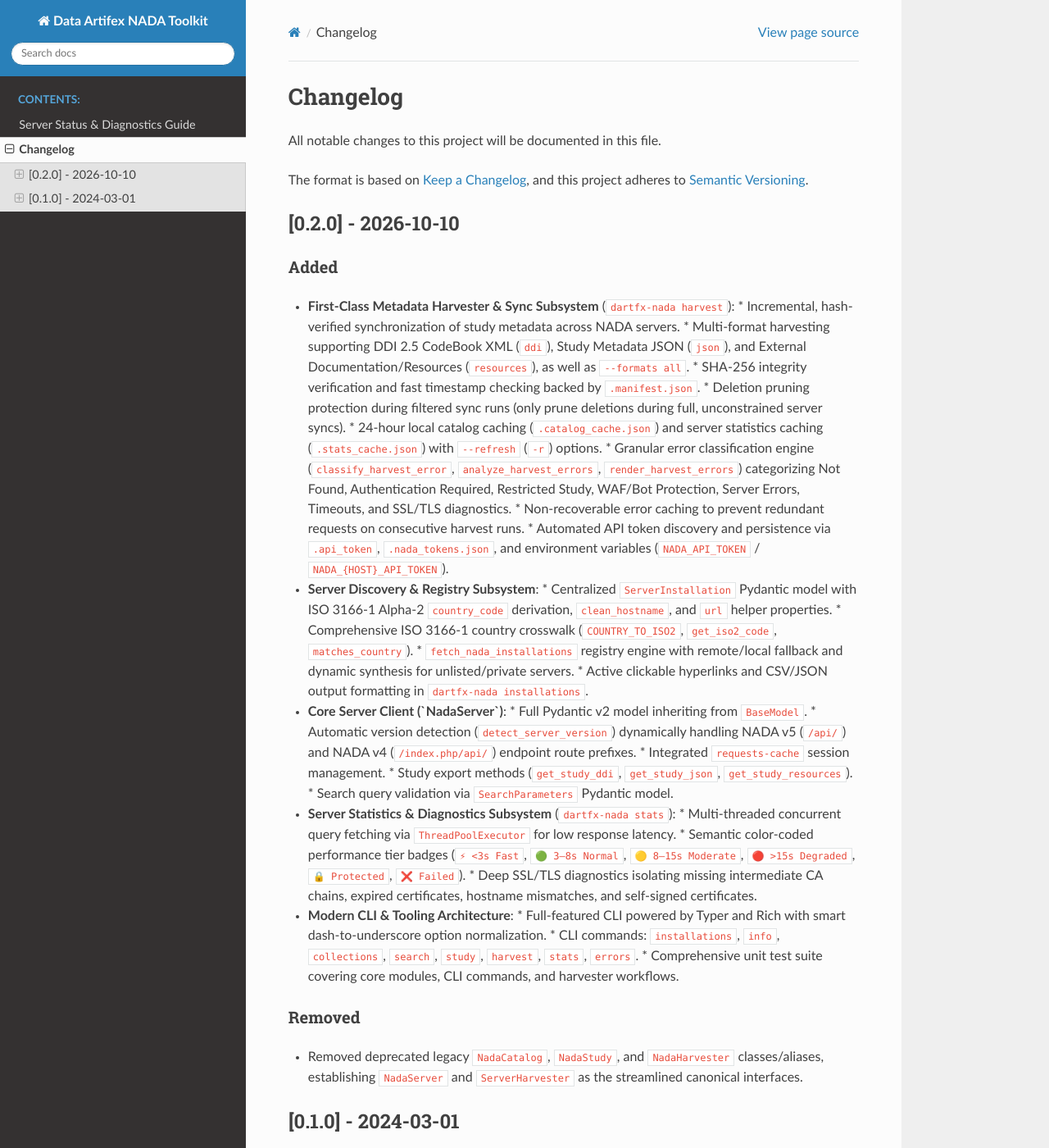
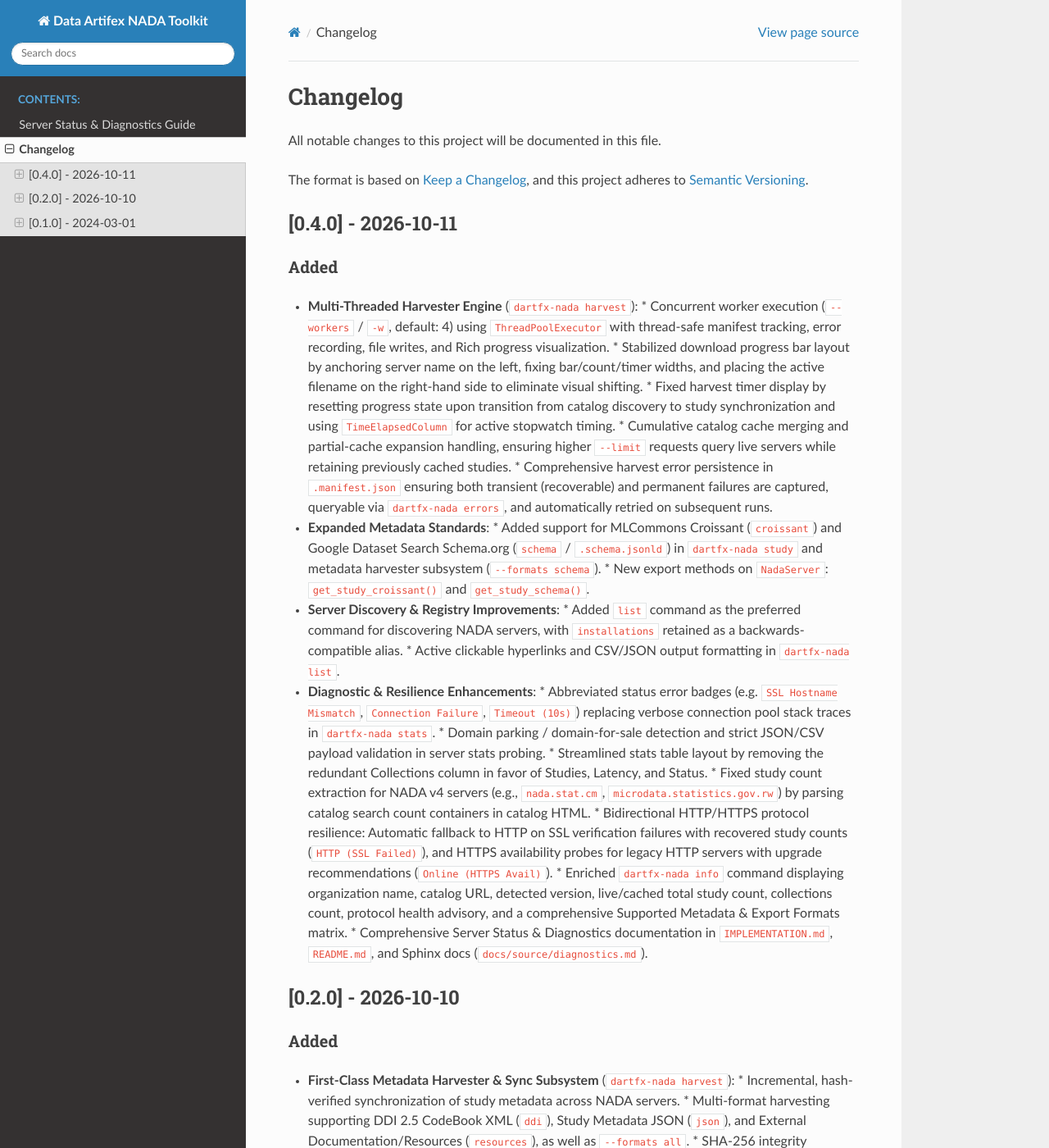
Before and after one commit to DataArtifex/nada-toolkit, a Sphinx documentation site: the page built from docs/source/changelog.rst, in a window 1280 px wide and 1400 px high. Shown: the whole window at 82% size. Built offline with Sphinx 7.4.7 and the Read the Docs theme 3.1.0, drawn with Linux system fonts in a browser that asks for light colours.

Commit message:
chore: bump version to 0.4.0 and add CLI --version support

```diff
--- a/docs/source/changelog.rst
+++ b/docs/source/changelog.rst
@@ -5,6 +5,33 @@ All notable changes to this project will be documented in this file.
 
 The format is based on `Keep a Changelog <https://keepachangelog.com/en/1.0.0/>`_,
 and this project adheres to `Semantic Versioning <https://semver.org/spec/v2.0.0.html>`_.
+
+[0.4.0] - 2026-10-11
+--------------------
+
+Added
+~~~~~
+
+* **Multi-Threaded Harvester Engine** (``dartfx-nada harvest``):
+  * Concurrent worker execution (``--workers`` / ``-w``, default: 4) using ``ThreadPoolExecutor`` with thread-safe manifest tracking, error recording, file writes, and Rich progress visualization.
+  * Stabilized download progress bar layout by anchoring server name on the left, fixing bar/count/timer widths, and placing the active filename on the right-hand side to eliminate visual shifting.
+  * Fixed harvest timer display by resetting progress state upon transition from catalog discovery to study synchronization and using ``TimeElapsedColumn`` for active stopwatch timing.
+  * Cumulative catalog cache merging and partial-cache expansion handling, ensuring higher ``--limit`` requests query live servers while retaining previously cached studies.
+  * Comprehensive harvest error persistence in ``.manifest.json`` ensuring both transient (recoverable) and permanent failures are captured, queryable via ``dartfx-nada errors``, and automatically retried on subsequent runs.
+* **Expanded Metadata Standards**:
+  * Added support for MLCommons Croissant (``croissant``) and Google Dataset Search Schema.org (``schema`` / ``.schema.jsonld``) in ``dartfx-nada study`` and metadata harvester subsystem (``--formats schema``).
+  * New export methods on ``NadaServer``: ``get_study_croissant()`` and ``get_study_schema()``.
+* **Server Discovery & Registry Improvements**:
+  * Added ``list`` command as the preferred command for discovering NADA servers, with ``installations`` retained as a backwards-compatible alias.
+  * Active clickable hyperlinks and CSV/JSON output formatting in ``dartfx-nada list``.
+* **Diagnostic & Resilience Enhancements**:
+  * Abbreviated status error badges (e.g. ``SSL Hostname Mismatch``, ``Connection Failure``, ``Timeout (10s)``) replacing verbose connection pool stack traces in ``dartfx-nada stats``.
+  * Domain parking / domain-for-sale detection and strict JSON/CSV payload validation in server stats probing.
+  * Streamlined stats table layout by removing the redundant Collections column in favor of Studies, Latency, and Status.
+  * Fixed study count extraction for NADA v4 servers (e.g., ``nada.stat.cm``, ``microdata.statistics.gov.rw``) by parsing catalog search count containers in catalog HTML.
+  * Bidirectional HTTP/HTTPS protocol resilience: Automatic fallback to HTTP on SSL verification failures with recovered study counts (``HTTP (SSL Failed)``), and HTTPS availability probes for legacy HTTP servers with upgrade recommendations (``Online (HTTPS Avail)``).
+  * Enriched ``dartfx-nada info`` command displaying organization name, catalog URL, detected version, live/cached total study count, collections count, protocol health advisory, and a comprehensive Supported Metadata & Export Formats matrix.
+  * Comprehensive Server Status & Diagnostics documentation in ``IMPLEMENTATION.md``, ``README.md``, and Sphinx docs (``docs/source/diagnostics.md``).
 
 [0.2.0] - 2026-10-10
 --------------------
--- a/docs/source/conf.py
+++ b/docs/source/conf.py
@@ -15,7 +15,7 @@ sys.path.insert(0, os.path.abspath("../.."))
 project = "Data Artifex NADA Toolkit"
 copyright = "2024, Pascal Heus"
 author = "Pascal Heus"
-release = "0.2.0"
+release = "0.4.0"
 
 
 # -- General configuration ---------------------------------------------------
--- a/src/dartfx/nada/__about__.py
+++ b/src/dartfx/nada/__about__.py
@@ -1,4 +1,4 @@
 # SPDX-FileCopyrightText: 2024-present kulnor <pascal.heus@gmail.com>
 #
 # SPDX-License-Identifier: MIT
-__version__ = "0.2.0"
+__version__ = "0.4.0"
```
Also changed, not shown: CHANGELOG.md (+29 -18 lines), 3 other files.
